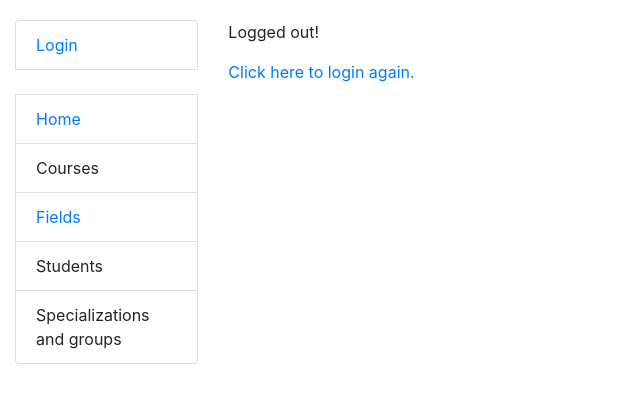
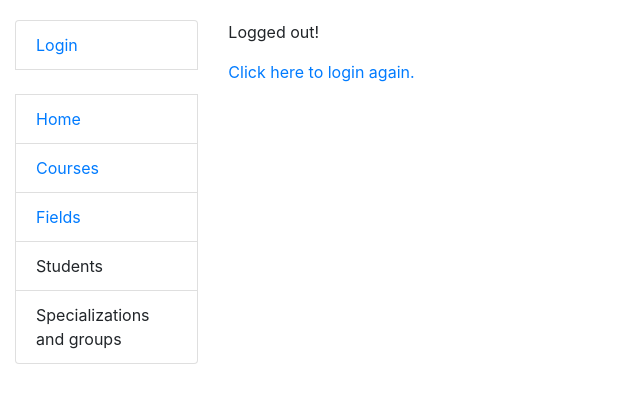
Before and after one commit to KatyaVasylieva/university, a Django app: template templates/registration/logged_out.html in a window 1280 px wide. Shown: the top 403 px of the page, without its empty margins (0-640 px from the left). Run offline with Django 3.2, Linux system fonts and the light colour scheme; the template is opened without the code that fills it, so the values that code supplies are empty.

Commit message:
Add link to the course list page in sidebar.html

```diff
--- a/templates/includes/sidebar.html
+++ b/templates/includes/sidebar.html
@@ -10,7 +10,7 @@
   <br>
 
   <li class="list-group-item"><a href="{% url 'optional-courses:index' %}">Home</a></li>
-  <li class="list-group-item">Courses</li>
+  <li class="list-group-item"><a href="{% url 'optional-courses:course-list' %}">Courses</a></li>
   <li class="list-group-item"><a href="{% url 'optional-courses:field-list' %}">Fields</a></li>
   <li class="list-group-item">Students</li>
   <li class="list-group-item">Specializations and groups</li>
```
